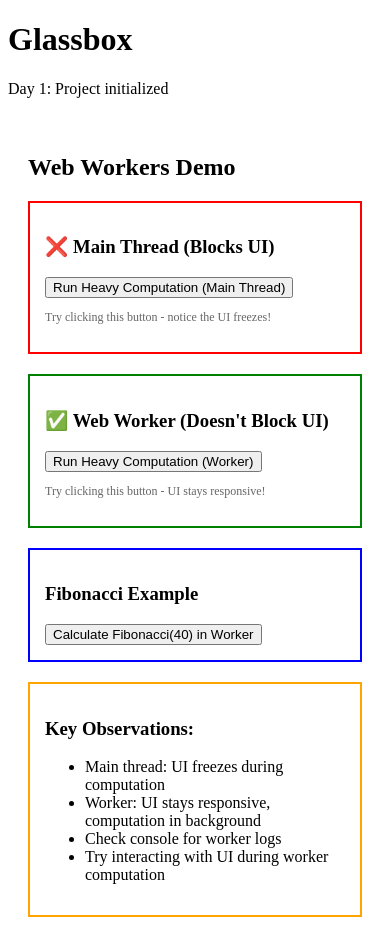
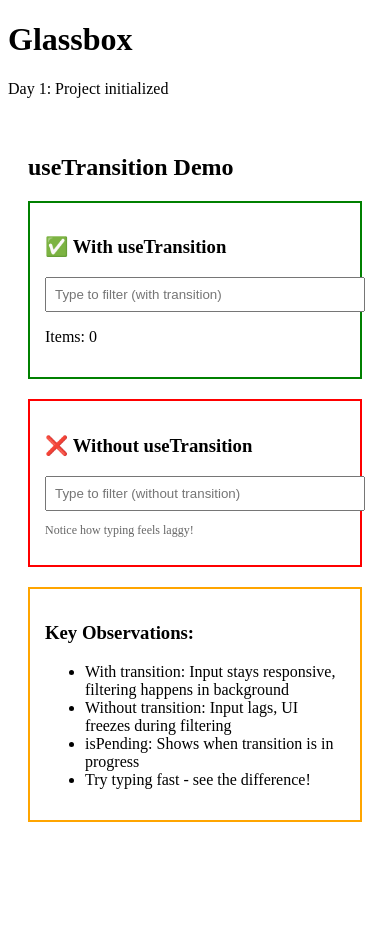
Before and after one commit to imsks/Glassbox, a Next.js app: page / in a window 390 px wide. After the commit the page ends 850 px from the top, so only its background shows below. Built offline with nearby package versions, Linux system fonts and the light colour scheme.

Commit message:
Replace WebWorkerDemo with UseTransitionDemo component to demonstrate the use of React's useTransition for managing UI responsiveness during large list filtering operations.

```diff
--- /dev/null
+++ b/app/components/UseTransitionDemo.tsx
@@ -0,0 +1,91 @@
+'use client'
+
+import { useState, useTransition } from 'react'
+
+export default function UseTransitionDemo() {
+    const [input, setInput] = useState('')
+    const [list, setList] = useState<string[]>([])
+    const [isPending, startTransition] = useTransition()
+    const [withoutTransition, setWithoutTransition] = useState(false)
+
+    // Generate large list
+    const generateList = (filter: string) => {
+        const items: string[] = []
+        for (let i = 0; i < 50000; i++) {
+            if (filter === '' || i.toString().includes(filter)) {
+                items.push(`Item ${i}`)
+            }
+        }
+        return items
+    }
+
+    // Update with transition (non-urgent)
+    const handleInputChangeWithTransition = (value: string) => {
+        setInput(value) // Urgent - updates immediately
+
+        startTransition(() => {
+            // Non-urgent - can be interrupted
+            const filtered = generateList(value)
+            setList(filtered)
+        })
+    }
+
+    // Update without transition (blocks UI)
+    const handleInputChangeWithoutTransition = (value: string) => {
+        setInput(value)
+        setWithoutTransition(true)
+
+        // This blocks the UI!
+        const filtered = generateList(value)
+        setList(filtered)
+        setWithoutTransition(false)
+    }
+
+    return (
+        <div style={{ padding: '20px' }}>
+            <h2>useTransition Demo</h2>
+
+            <div style={{ border: '2px solid green', padding: '15px', marginBottom: '20px' }}>
+                <h3>✅ With useTransition</h3>
+                <input
+                    type="text"
+                    value={input}
+                    onChange={(e) => handleInputChangeWithTransition(e.target.value)}
+                    placeholder="Type to filter (with transition)"
+                    style={{ padding: '8px', width: '300px' }}
+                />
+                {isPending && <p>Filtering... (UI stays responsive!)</p>}
+                <p>Items: {list.length}</p>
+                <div style={{ maxHeight: '200px', overflow: 'auto' }}>
+                    {list.slice(0, 100).map((item, i) => (
+                        <div key={i}>{item}</div>
+                    ))}
+                </div>
+            </div>
+
+            <div style={{ border: '2px solid red', padding: '15px', marginBottom: '20px' }}>
+                <h3>❌ Without useTransition</h3>
+                <input
+                    type="text"
+                    onChange={(e) => handleInputChangeWithoutTransition(e.target.value)}
+                    placeholder="Type to filter (without transition)"
+                    style={{ padding: '8px', width: '300px' }}
+                />
+                {withoutTransition && <p>Filtering... (UI is blocked!)</p>}
+                <p style={{ fontSize: '12px', color: '#666' }}>
+                    Notice how typing feels laggy!
+                </p>
+            </div>
+
+            <div style={{ border: '2px solid orange', padding: '15px' }}>
+                <h3>Key Observations:</h3>
+                <ul>
+                    <li>With transition: Input stays responsive, filtering happens in background</li>
+                    <li>Without transition: Input lags, UI freezes during filtering</li>
+                    <li>isPending: Shows when transition is in progress</li>
+                    <li>Try typing fast - see the difference!</li>
+                </ul>
+            </div>
+        </div>
+    )
+}
--- a/app/page.tsx
+++ b/app/page.tsx
@@ -1,10 +1,10 @@
-import WebWorkerDemo from "./components/WebWorkerDemo"
+import UseTransitionDemo from "./components/UseTransitionDemo"
 export default function Home() {
   return (
     <main>
       <h1>Glassbox</h1>
       <p>Day 1: Project initialized</p>
-      <WebWorkerDemo />
+      <UseTransitionDemo />
     </main>
   )
 }
```
